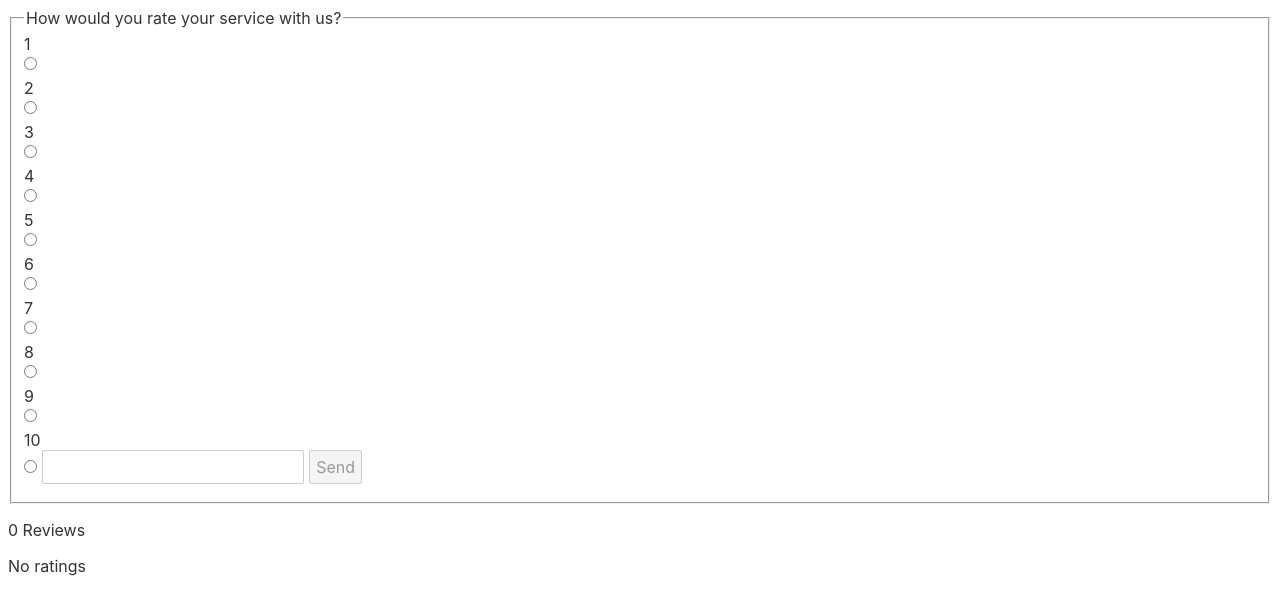
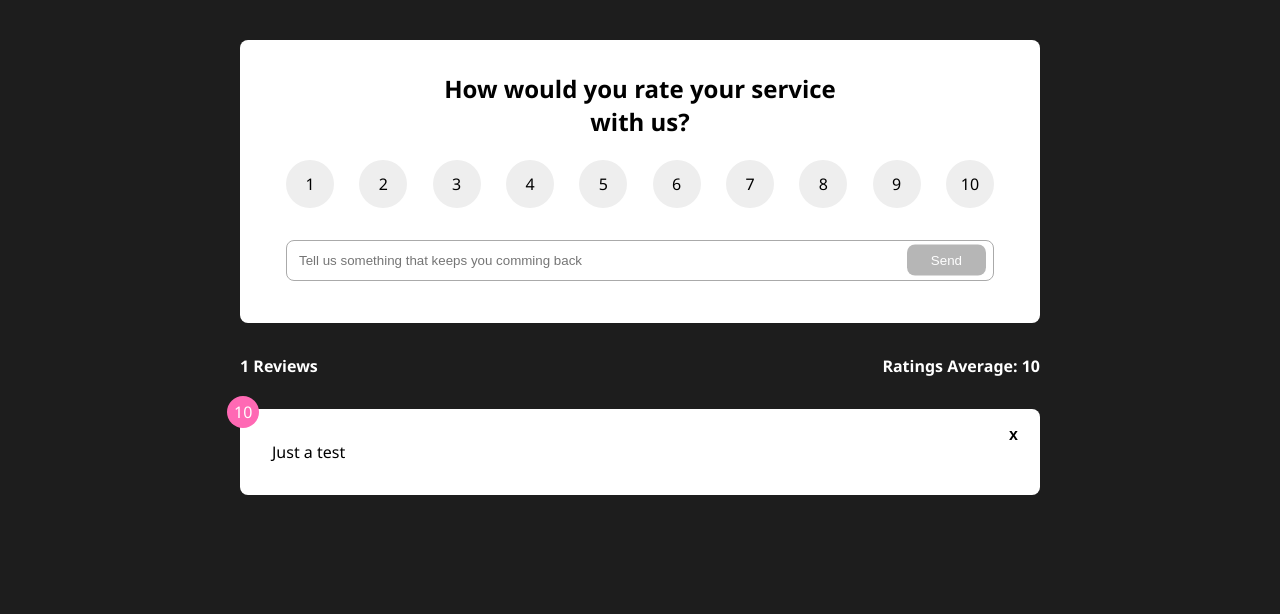
Before and after one commit to jKm00/svelte-learning, a Svelte app in the folder svelte-review-app/: page / in a window 1280 px wide. Shown: the top 614 px of the page. Built offline with nearby package versions, Linux system fonts and the light colour scheme.

Commit message:
Added styling

```diff
--- a/svelte-review-app/public/global.css
+++ b/svelte-review-app/public/global.css
@@ -1,63 +1,29 @@
-html, body {
-	position: relative;
-	width: 100%;
-	height: 100%;
+*,
+*::before,
+*::after {
+  box-sizing: border-box;
 }
 
 body {
-	color: #333;
-	margin: 0;
-	padding: 8px;
-	box-sizing: border-box;
-	font-family: -apple-system, BlinkMacSystemFont, "Segoe UI", Roboto, Oxygen-Sans, Ubuntu, Cantarell, "Helvetica Neue", sans-serif;
+  background-color: #1d1d1d;
+  font-family: "Segoe UI", Tahoma, Geneva, Verdana, sans-serif;
 }
 
-a {
-	color: rgb(0,100,200);
-	text-decoration: none;
-}
-
-a:hover {
-	text-decoration: underline;
-}
-
-a:visited {
-	color: rgb(0,80,160);
-}
-
-label {
-	display: block;
-}
-
-input, button, select, textarea {
-	font-family: inherit;
-	font-size: inherit;
-	-webkit-padding: 0.4em 0;
-	padding: 0.4em;
-	margin: 0 0 0.5em 0;
-	box-sizing: border-box;
-	border: 1px solid #ccc;
-	border-radius: 2px;
-}
-
-input:disabled {
-	color: #ccc;
+fieldset {
+  border: none;
 }
 
 button {
-	color: #333;
-	background-color: #f4f4f4;
-	outline: none;
+  border: none;
+  background-color: transparent;
 }
 
-button:disabled {
-	color: #999;
+button:disabled,
+button[disabled] {
+  opacity: 0.3;
 }
 
-button:not(:disabled):active {
-	background-color: #ddd;
+.box {
+  background-color: #fff;
+  border-radius: 0.5rem;
 }
-
-button:focus {
-	border-color: #666;
-}
--- a/svelte-review-app/src/App.svelte
+++ b/svelte-review-app/src/App.svelte
@@ -59,7 +59,7 @@
 	]
 
 	let reviewId = 0
-	let reviews: Review[] = []
+	let reviews: Review[] = [{ id: reviewId++, rating: 10, feedback: 'Just a test' }]
 	let selected: number
 	let feedback: string
 
@@ -79,22 +79,26 @@
 </script>
 
 <main>
-	<form on:submit|preventDefault={handleSubmit}>
+	<form on:submit|preventDefault={handleSubmit} class="box">
 		<fieldset>
 			<legend>How would you rate your service with us?</legend>
-			{#each options as option}
-				<label for={option.id}>{option.label}</label>
-				<input id={option.id} bind:group={selected} type="radio" value={option.value} name="rating" />
-			{/each}
-			<input bind:value={feedback} type="text">
-			<button type="submit" disabled={feedback ? feedback.length < 10 : true}>Send</button>
+			<div class="radio-wrapper">
+				{#each options as option}
+					<input id={option.id} bind:group={selected} type="radio" value={option.value} name="rating" />
+					<label for={option.id}>{option.label}</label>
+				{/each}
+			</div>
+			<div class="feedback-wrapper">
+				<input bind:value={feedback} type="text" placeholder="Tell us something that keeps you comming back">
+				<button class="submit" type="submit" disabled={feedback ? feedback.length < 10 : true}>Send</button>
+			</div>
 		</fieldset>
 	</form>
-	<div>
+	<div class="stats">
 		<p>{reviewCount} Reviews</p>
 		<p>{average ? 'Ratings Average: ' + average : 'No ratings'}</p>
 	</div>
-	<div>
+	<div class="review-wrapper">
 		{#each reviews as review (review.id)}
 			<ReviewView review={review} on:remove={removeReview} />
 		{/each}
@@ -102,4 +106,88 @@
 </main>
 
 <style>
+	main {
+		max-width: 50rem;
+		margin: auto;
+		padding: 2rem 0;
+	}
+
+	form {
+		background-color: #fff;
+		padding: 2rem;
+	}
+
+	legend {
+		text-align: center;
+		font-weight: bold;
+		font-size: 1.5rem;
+		max-width: 25rem;
+		margin-bottom: 1rem;
+	}
+
+	.radio-wrapper {
+		display: flex;
+		justify-content: space-between;
+		margin-bottom: 2rem;
+	}
+
+	label {
+		--size: 3rem;
+		display: flex;
+		justify-content: center;
+		align-items: center;
+		background-color: #eee;
+		height: var(--size);
+		width: var(--size);
+		border-radius: 100vh;
+	}
+
+	label:hover {
+		background-color: #FFB6C1;
+	}
+
+	input[type="radio"]:checked + label {
+		background-color: #FF69B4;
+		color: #fff;
+	}
+
+	input[type="radio"] {
+		display: none;
+	}
+
+	.feedback-wrapper {
+		position: relative;
+	}
+
+	.feedback-wrapper input {
+		width: 100%;
+		padding: 0.75rem;
+		border-radius: 0.5rem;
+		border: 1px solid #aaa;
+	}
+
+	.feedback-wrapper button {
+		position: absolute;
+		right: 0.5rem;
+		top:50%;
+		transform: translateY(-50%);
+		background-color: #111;
+		color: #fff;
+		padding: 0.5rem 1.5rem;
+		border-radius: 0.5rem;
+	}
+
+	.stats {
+		display: flex;
+		justify-content: space-between;
+		color: #fff;
+		font-weight: bold;
+		margin: 1rem 0;
+	}
+
+	.review-wrapper {
+		display: flex;
+		flex-direction: column;
+		gap: 1.5rem;
+	}
 </style>
--- a/svelte-review-app/src/components/ReviewView.svelte
+++ b/svelte-review-app/src/components/ReviewView.svelte
@@ -10,12 +10,38 @@
   }
 </script>
 
-<div>
+<div class="box review">
   <span>{review.rating}</span>
   <p>{review.feedback}</p>
   <button on:click={handleClick}>x</button>
 </div>
 
 <style>
+  .review {
+    position: relative;
+    padding: 1rem 2rem;
+  }
 
+  .review span {
+    --size: 2rem;
+    display: flex;
+    justify-content: center;
+    align-items: center;
+    position: absolute;
+    top: calc(var(--size) / 2.5 * -1);
+    left: calc(var(--size) / 2.5 * -1);
+    background-color: #FF69B4;
+    color: #fff;
+    height: var(--size);
+    width: var(--size);
+    border-radius: 100vh;
+  }
+
+  .review button {
+    position: absolute;
+    top: 1rem;
+    right: 1rem;
+    font-weight: bold;
+    font-size: 1rem;
+  }
 </style>
```
